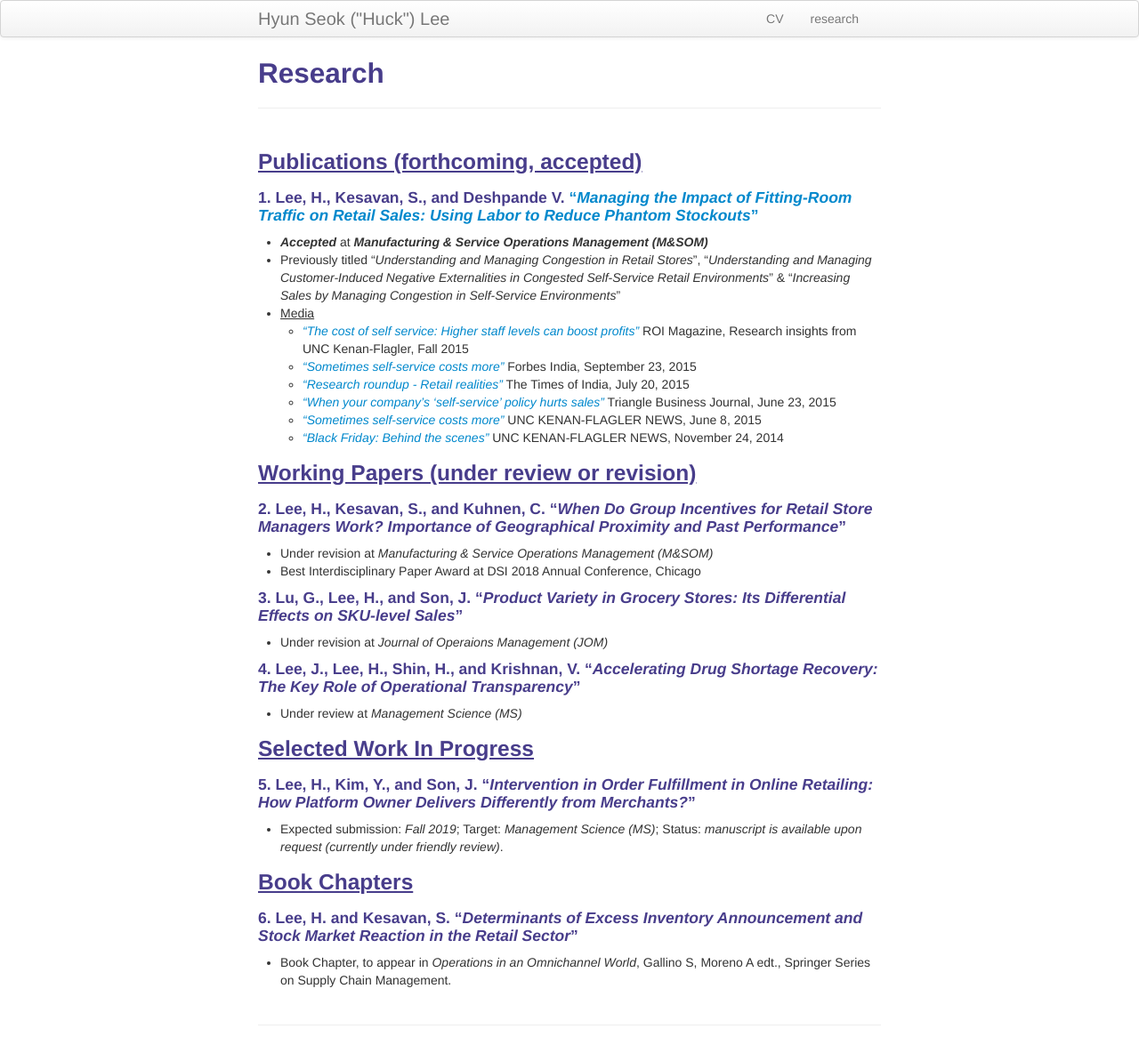
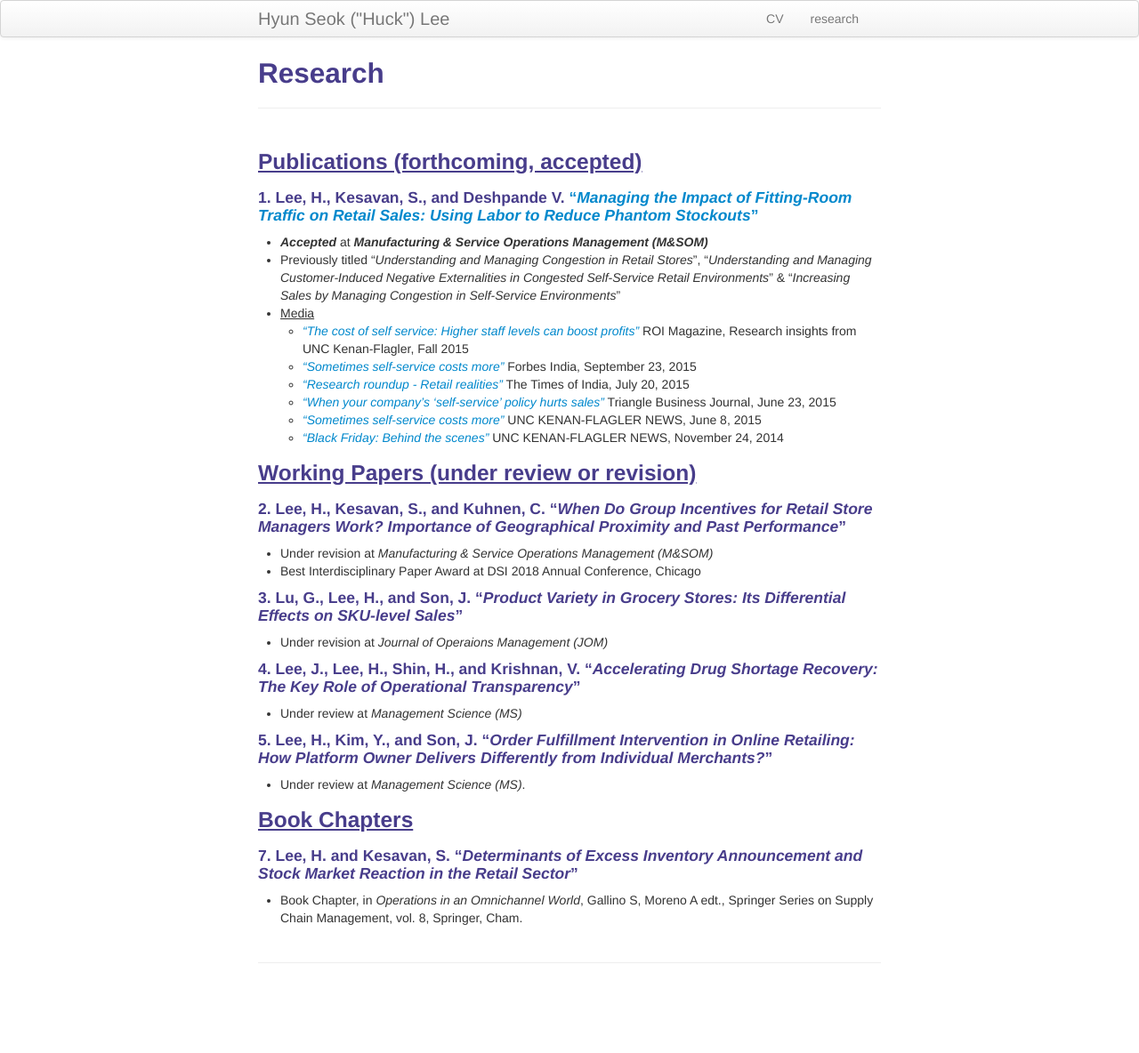
Before and after one commit to lordya2/lordya2.github.io, a Jekyll site: the page built from pages/research.md, in a window 1280 px wide. Shown: the whole page at 89% size. Built offline with Jekyll 4.4.1, drawn with Linux system fonts in a browser that asks for light colours; after the commit the page ends 1114 px from its top, so only the background shows below that.

Commit message:
Update research.md

```diff
--- a/pages/research.md
+++ b/pages/research.md
@@ -28,15 +28,17 @@ description: Hyun Seok ("Huck") Lee's research
 #### 4. Lee, J., Lee, H., Shin, H., and Krishnan, V. "*Accelerating Drug Shortage Recovery: The Key Role of Operational Transparency*"
 * Under review at *Management Science (MS)*
 
-### <u>Selected Work In Progress</u>
+#### 5. Lee, H., Kim, Y., and Son, J. "*Order Fulfillment Intervention in Online Retailing: How Platform Owner Delivers Differently from Individual Merchants?*"
+* Under review at *Management Science (MS)*.
 
-#### 5. Lee, H., Kim, Y., and Son, J. "*Intervention in Order Fulfillment in Online Retailing: How Platform Owner Delivers Differently from Merchants?*"
-* Expected submission: *Fall 2019*; Target: *Management Science (MS)*; Status: *manuscript is available upon request (currently under friendly review)*.
+
+
+
 
 
 ### <u>Book Chapters</u>
-#### 6. Lee, H. and Kesavan, S. "*Determinants of Excess Inventory Announcement and Stock Market Reaction in the Retail Sector*"
-* Book Chapter, to appear in *Operations in an Omnichannel World*, Gallino S, Moreno A edt., Springer Series on Supply Chain Management.
+#### 7. Lee, H. and Kesavan, S. "*Determinants of Excess Inventory Announcement and Stock Market Reaction in the Retail Sector*"
+* Book Chapter, in *Operations in an Omnichannel World*, Gallino S, Moreno A edt., Springer Series on Supply Chain Management, vol. 8, Springer, Cham.
 
 <!--
 [click here for the most recent version of the paper]({{ BASE_PATH}}/pages/working_papers/sample-working-paper.pdf)
```
